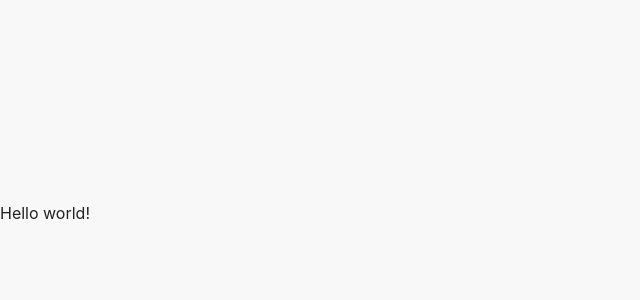
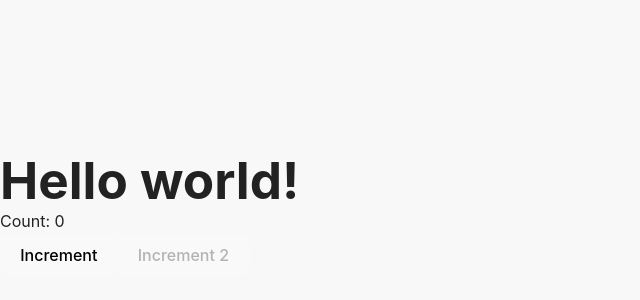
Before and after one commit to ATTimmy/-movie-browser-app, a React (Vite) app: page / in a window 1280 px wide. Shown: the part 186-486 px from the top of the page, without its empty margins (0-640 px from the left). Built offline with nearby package versions, Linux system fonts and the light colour scheme.

Commit message:
feature: GB#15 Setup Husky pre-commit hooks with lint-staged for lint, format and test

```diff
--- a/package.json
+++ b/package.json
@@ -11,7 +11,9 @@
     "lint": "eslint . --ext .ts,.tsx",
     "lint:fix": "eslint . --ext .ts,.tsx --fix",
     "format": "prettier --write .",
-    "format:check": "prettier --check ."
+    "format:check": "prettier --check .",
+    "test": "vitest run",
+    "test:watch": "vitest"
   },
   "lint-staged": {
     "*.{ts,tsx,js,jsx}": [
--- a/src/App.tsx
+++ b/src/App.tsx
@@ -1,7 +1,20 @@
+import { useState } from 'react';
+
 export default function App() {
+  const [count, setCount] = useState(0);
+
+  function increment() {
+    setCount(count + 1);
+  }
+
   return (
-    <>
-      <div>Hello world!</div>
-    </>
+    <div>
+      <h1>Hello world!</h1>
+      <p>Count: {count}</p>
+      <button onClick={increment}>Increment</button>
+      <button onClick={() => setCount(count + 1)} disabled>
+        Increment 2
+      </button>
+    </div>
   );
 }
```
